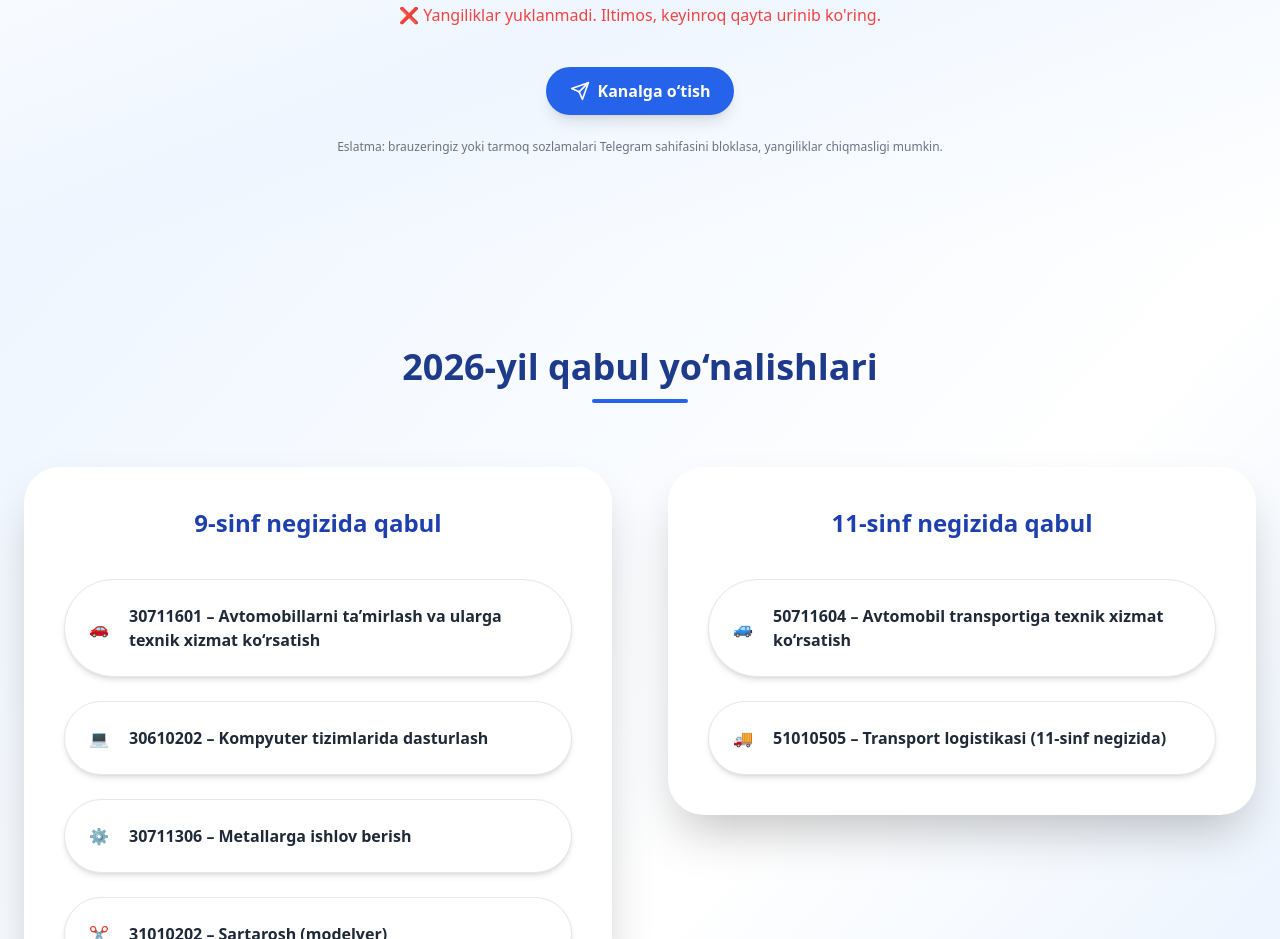
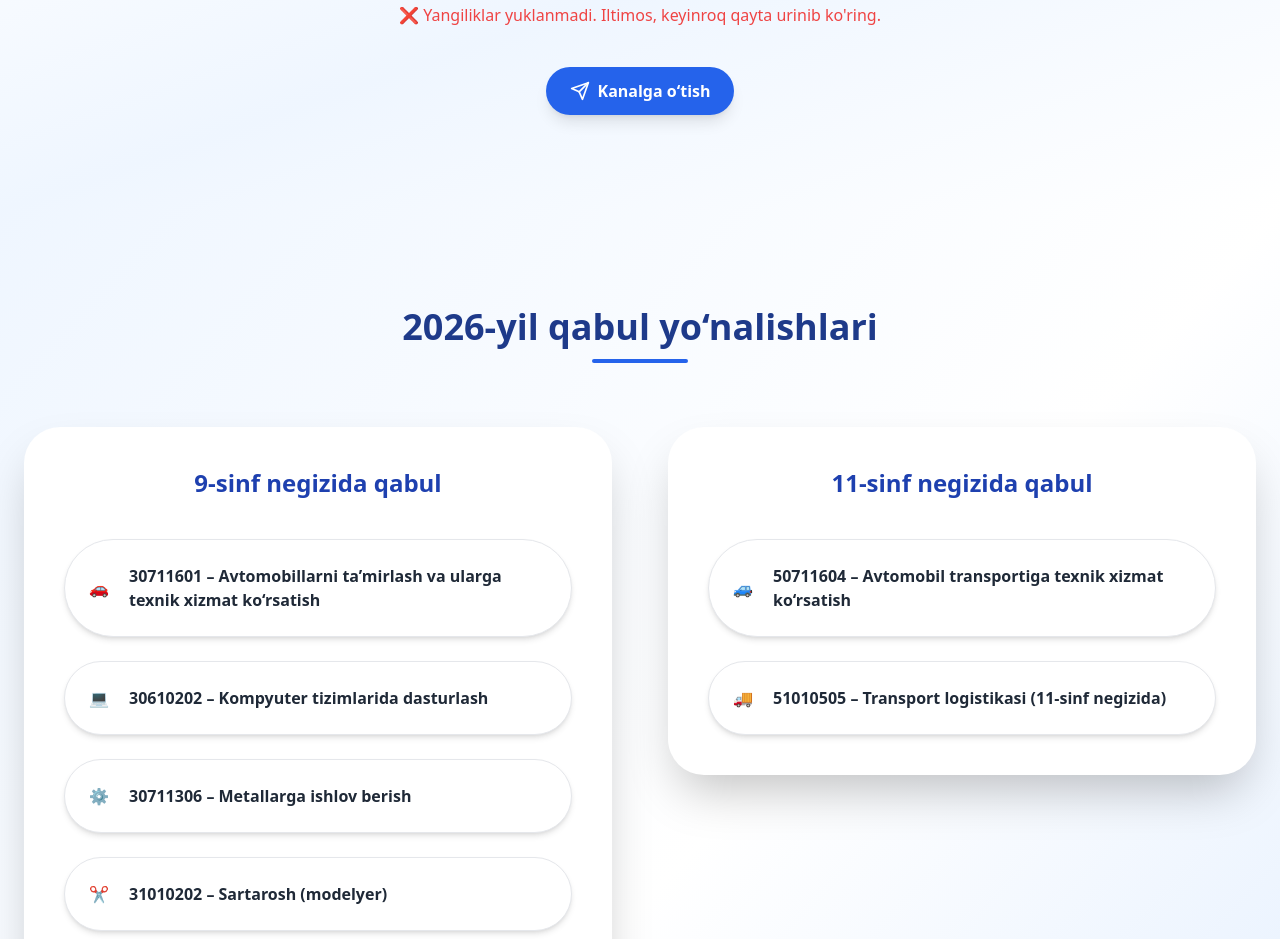
Before and after one commit to nuriddinabdullayev611-boop/texnikum-websayti-3, a plain HTML site: page index.html in a window 1280 px wide. Shown: the part 1797-2736 px from the top of the page. Drawn offline with nearby package versions, Linux system fonts and the light colour scheme; no server answers; animation ran at ten frames a second.

Commit message:
Update index.html

```diff
--- a/index.html
+++ b/index.html
@@ -3,7 +3,7 @@
 
 <head>
     <meta charset="UTF-8">
-    <meta name="google-site-verification" content="0hW1xMWrTMVj_6dmX1PVof9H7qSKxa9y8LJI0Vsapi8" />
+    <meta name="viewport" content="width=device-width, initial-scale=1.0">
 
     <!-- SEO Meta Tags -->
     <title>Samarqand shahar 6-son Texnikumi - Kasb va Ta'lim</title>
@@ -197,11 +197,6 @@
                     <i data-feather="send" class="w-5 h-5"></i> Kanalga o‘tish
                 </a>
             </div>
-
-            <p class="text-center text-xs text-gray-500 mt-6">
-                Eslatma: brauzeringiz yoki tarmoq sozlamalari Telegram sahifasini bloklasa, yangiliklar chiqmasligi
-                mumkin.
-            </p>
         </div>
     </section>
 
```
